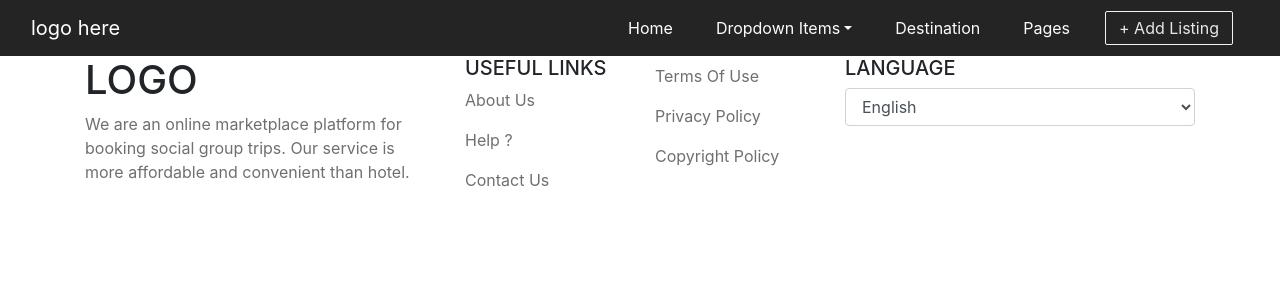
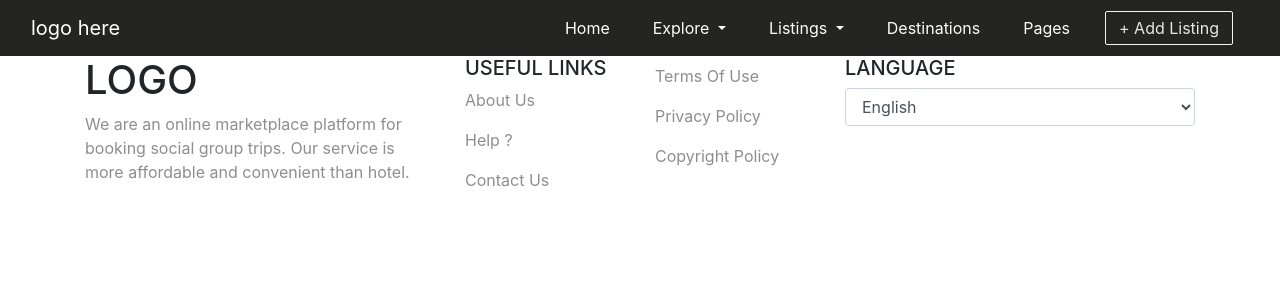
Before and after one commit to ashiqulemu/jesuspn, a Vue app: page / in a window 1280 px wide. Shown: the top 300 px of the page. Built offline with nearby package versions, Linux system fonts and the light colour scheme.

Commit message:
First Commit -raz

```diff
--- a/src/components/layout/header.vue
+++ b/src/components/layout/header.vue
@@ -14,15 +14,34 @@
                                 <router-link to="/" class="nav-link">Home</router-link>
                             </li>
                             <li class="nav-item dropdown">
-                                <a class="nav-link dropdown-toggle" href=" " id="dropdown04" data-toggle="dropdown" aria-haspopup="true" aria-expanded="false">Dropdown Items</a>
+                                <a class="nav-link dropdown-toggle"
+                                   href=" "
+                                   id="dropdown04"
+                                   data-toggle="dropdown"
+                                   aria-haspopup="true"
+                                   aria-expanded="false">Explore
+                                </a>
                                 <div class="dropdown-menu" aria-labelledby="dropdown04">
-                                    <a class="dropdown-item" href="#">Action</a>
-                                    <a class="dropdown-item" href="#">Another action</a>
-                                    <a class="dropdown-item" href="#">Something else here</a>
+                                    <a class="dropdown-item" href="#">Explore Item</a>
+                                    <a class="dropdown-item" href="#">Explore Item</a>
+                                    <a class="dropdown-item" href="#">Explore Item</a>
+                                </div>
+                            </li>
+                            <li class="nav-item dropdown">
+                                <a class="nav-link dropdown-toggle"
+                                   href=" " id="dropdown05"
+                                   data-toggle="dropdown"
+                                   aria-haspopup="true"
+                                   aria-expanded="false">Listings
+                                </a>
+                                <div class="dropdown-menu" aria-labelledby="dropdown05">
+                                    <a class="dropdown-item" href="#">Listings Item</a>
+                                    <a class="dropdown-item" href="#">Listings Item</a>
+                                    <a class="dropdown-item" href="#">Listings Item</a>
                                 </div>
                             </li>
                             <li class="nav-item">
-                                <a class="nav-link" href="#">Destination</a>
+                                <a class="nav-link" href="#">Destinations</a>
                             </li>
                             <li class="nav-item">
                                 <a class="nav-link" href="#">Pages</a>
--- a/src/styles/_headers.scss
+++ b/src/styles/_headers.scss
@@ -1,5 +1,14 @@
+
 .site-header {
-  background: #242424; }
+  background: $brand-secondary;
+
+  .dropdown-menu{
+    background: #fe575f;
+  }
+  .dropdown-item:hover{
+    background: #242424;
+  }
+}
 .site-header .add-listing {
   border: 1px solid #f3f3f3;
   padding: 4px 13px;
@@ -7,11 +16,14 @@
   color: #E7E7E7;
   -webkit-border-radius: 2px;
   -moz-border-radius: 2px;
-  border-radius: 2px; }
+  border-radius: 2px;
+}
 .site-header .user-icon {
   color: #fdfafa;
   font-size: 19px;
-  margin-left: 16px; }
+  margin-left: 16px;
+}
 .site-header .navbar .navbar-nav li a {
   padding-right: 35px;
-  color: #FCFCFC; }
+  color: #FCFCFC;
+}
--- /dev/null
+++ b/src/styles/_variable.scss
@@ -0,0 +1,2 @@
+$brand-primary:#fe575f;
+$brand-secondary:#242422;
--- a/src/styles/app.scss
+++ b/src/styles/app.scss
@@ -1,7 +1,8 @@
+@import "variable";
 @import "~bootstrap/scss/bootstrap.scss";
 @import "headers.scss";
 
-$text-color-normal: #6f6f6f;
+$text-color-normal: #8e8e8e;
 $text-color-black: black;
 
 p {
--- a/src/views/Home.vue
+++ b/src/views/Home.vue
@@ -11,8 +11,7 @@ import HelloWorld from '@/components/HelloWorld.vue'
 
 export default {
   name: 'home',
-  components: {
-    HelloWorld
-  }
+  components:HelloWorld
+
 }
 </script>
--- a/static/css/app.css
+++ /dev/null
@@ -1,6 +0,0 @@
-h1{
-    color: red;
-}
-body{
-    background: red;
-}
```
Also changed, not shown: src/assets/logo.png (deleted).
